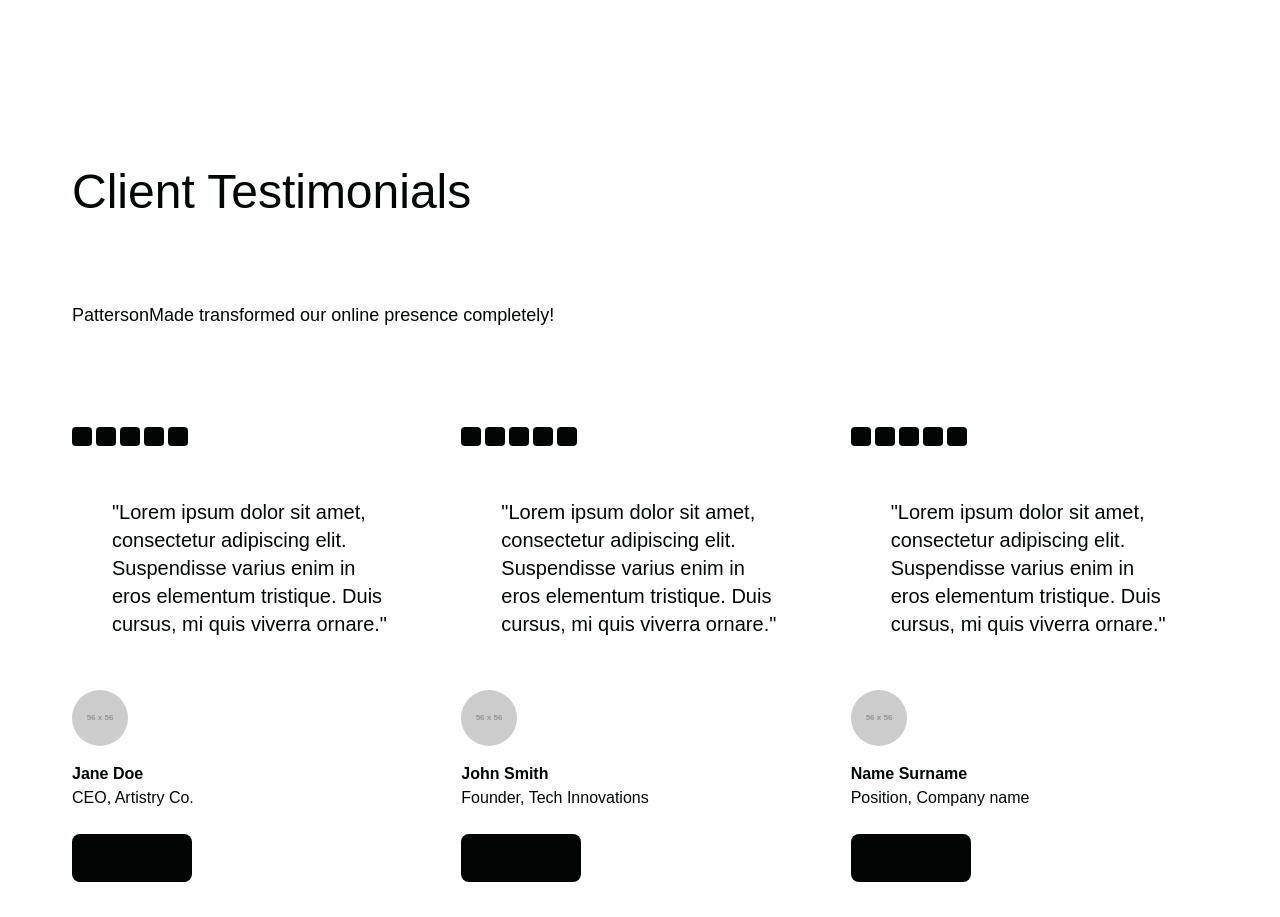
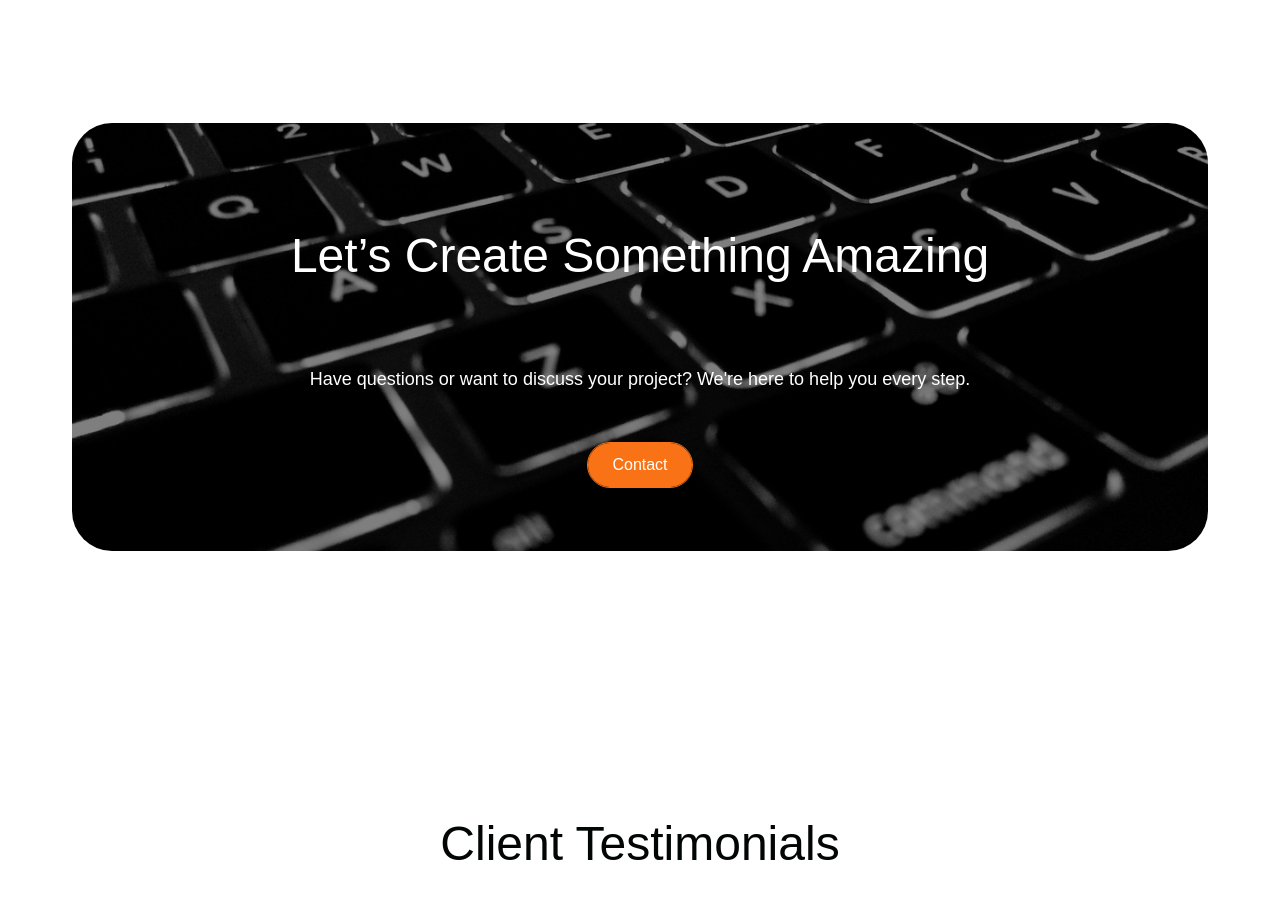
Before and after one commit to ThomasBockhorn/pattersonmade-frontend, a Nuxt app in the folder app/pattersonmade/: page /portfolio in a window 1280 px wide. Shown: the part 1880-2797 px from the top of the page. Built offline with nearby package versions, Linux system fonts and the light colour scheme.

Commit message:
Changed the button color, extracted out the testimonialsection and added a keyboard image

```diff
--- a/app/pattersonmade/components/CTA.vue
+++ b/app/pattersonmade/components/CTA.vue
@@ -71,7 +71,7 @@
 }
 .cta-title {
   align-self: stretch;
-  color: var(--Color-White, white);
+  color: white;
   font-size: 48px;
   font-family: Encode Sans;
   font-weight: 400;
@@ -80,7 +80,7 @@
 }
 .cta-desc {
   align-self: stretch;
-  color: var(--Color-White, white);
+  color: white;
   font-size: 18px;
   font-family: Source Sans 3;
   font-weight: 400;
@@ -98,9 +98,9 @@
   padding-right: 24px;
   padding-top: 10px;
   padding-bottom: 10px;
-  background: var(--Color-Persian-Indigo, #510E72);
+  background: #F97316;
   border-radius: 100px;
-  outline: 1px var(--Color-Persian-Indigo, #510E72) solid;
+  outline: 1px #F97316 solid;
   justify-content: center;
   align-items: center;
   gap: 8px;
@@ -114,10 +114,10 @@
   outline-offset: 2px;
 }
 .cta-btn:hover {
-  background: #6d1a99;
+  background: #EA580C;
 }
 .cta-btn:active {
-  background: #3a0850;
+  background: #EA580C;
 }
 .cta-btn-text {
   color: var(--Color-White, white);
--- a/app/pattersonmade/components/CTA2.vue
+++ b/app/pattersonmade/components/CTA2.vue
@@ -43,7 +43,7 @@
 .cta2-bg {
   align-self: stretch;
   padding: 64px;
-  background: linear-gradient(0deg, rgba(0,0,0,0.5) 0%, rgba(0,0,0,0.5) 100%), url('https://placehold.co/1280x313');
+  background: linear-gradient(0deg, rgba(0,0,0,0.5) 0%, rgba(0,0,0,0.5) 100%), url('/img/keyboard.jpg');
   background-size: cover;
   background-position: center;
   border-radius: 40px;
@@ -96,9 +96,9 @@
 }
 .cta2-btn {
   padding: 10px 24px;
-  background: #510E72;
+  background: #F97316;
   border-radius: 100px;
-  outline: 1px #510E72 solid;
+  outline: 1px #F97316 solid;
   color: white;
   font-size: 16px;
   font-family: 'Source Sans 3', sans-serif;
@@ -109,7 +109,7 @@
   transition: background 0.2s;
 }
 .cta2-btn:hover {
-  background: #3a0852;
+  background: #EA580C;
 }
 @media (max-width: 900px) {
   .cta2-section {
--- a/app/pattersonmade/components/FooterSection.vue
+++ b/app/pattersonmade/components/FooterSection.vue
@@ -180,8 +180,8 @@
 .footer-btn {
   padding: 10px 24px;
   border-radius: 100px;
-  border: 1px solid white;
-  background: rgba(255,255,255,0.30);
+  border: 1px solid #F97316;
+  background: #F97316;
   color: white;
   font-size: 16px;
   font-family: 'Source Sans 3', sans-serif;
@@ -192,6 +192,9 @@
   align-items: center;
   justify-content: center;
   text-align: center;
+}
+.footer-btn:hover {
+  background: #EA580C;
 }
 .footer-subscribe-note {
   color: white;
--- a/app/pattersonmade/components/Navbar.vue
+++ b/app/pattersonmade/components/Navbar.vue
@@ -15,7 +15,7 @@
       </button>
       <div :class="['navbar-links', { open: isOpen }]">
         <NuxtLink href="/" class="navbar-link" @click="closeMenuOnMobile">Home Page</NuxtLink>
-        <NuxtLink href="/about" class="navbar-link" @click="closeMenuOnMobile">About Us</NuxtLink>
+        <NuxtLink href="/about" class="navbar-link" @click="closeMenuOnMobile">About</NuxtLink>
         <NuxtLink href="/portfolio" class="navbar-link" @click="closeMenuOnMobile">Portfolio</NuxtLink>
         <NuxtLink href="/services" class="navbar-link" @click="closeMenuOnMobile">Services</NuxtLink>
         <NuxtLink href="/blog" class="navbar-link" @click="closeMenuOnMobile">Blog</NuxtLink>
@@ -96,9 +96,9 @@ function closeMenuOnMobile(e: Event) {
 }
 .navbar-inquire {
   padding: 8px 20px;
-  background: var(--Color-Persian-Indigo, #510E72);
+  background: #F97316;
   border-radius: 100px;
-  outline: 1px var(--Color-Persian-Indigo, #510E72) solid;
+  outline: 1px #F97316 solid;
   color: var(--Color-White, white);
   font-size: 16px;
   font-family: 'Source Sans 3', sans-serif;
@@ -109,6 +109,9 @@ function closeMenuOnMobile(e: Event) {
   display: flex;
   align-items: center;
   justify-content: center;
+}
+.navbar-inquire:hover {
+  background: #EA580C;
 }
 .navbar-toggle {
   display: none;
--- a/app/pattersonmade/components/main/HeroSection.vue
+++ b/app/pattersonmade/components/main/HeroSection.vue
@@ -74,9 +74,9 @@
 }
 .hero-cta {
   padding: 10px 24px;
-  background: #510E72;
+  background: #F97316;
   border-radius: 100px;
-  outline: 1px #510E72 solid;
+  outline: 1px #F97316 solid;
   display: inline-flex;
   align-items: center;
   gap: 8px;
@@ -90,10 +90,10 @@
   outline-offset: 2px;
 }
 .hero-cta:hover {
-  background: #6d1a99;
+  background: #EA580C;
 }
 .hero-cta:active {
-  background: #3a0850;
+  background: #EA580C;
 }
 .hero-cta-text {
   color: #fff;
--- a/app/pattersonmade/components/portfolio/TestimonialsSection.vue
+++ /dev/null
@@ -1,291 +0,0 @@
-<template>
-  <section class="testimonials-section" aria-labelledby="testimonials-title">
-    <div class="testimonials-container">
-      <header class="testimonials-header">
-        <h2 id="testimonials-title" class="testimonials-title">Client Testimonials</h2>
-        <p class="testimonials-desc">PattersonMade transformed our online presence completely!</p>
-      </header>
-      <div class="testimonials-list" :class="{ 'is-slider': isMobile }">
-        <template v-if="isMobile">
-          <article class="testimonial" v-for="(testimonial, idx) in [testimonials[currentIndex]]" :key="testimonial.name">
-            <div class="testimonial-stars" aria-label="5 star rating">
-              <span class="star" aria-hidden="true"></span><span class="star" aria-hidden="true"></span><span class="star" aria-hidden="true"></span><span class="star" aria-hidden="true"></span><span class="star" aria-hidden="true"></span>
-            </div>
-            <blockquote class="testimonial-quote">{{ testimonial.quote }}</blockquote>
-            <footer class="testimonial-person">
-              <img class="testimonial-avatar" :src="testimonial.avatar" :alt="testimonial.name + ' avatar'" />
-              <div class="testimonial-person-info">
-                <span class="testimonial-name">{{ testimonial.name }}</span>
-                <span class="testimonial-role">{{ testimonial.role }}</span>
-              </div>
-              <span class="testimonial-logo" aria-hidden="true"></span>
-            </footer>
-          </article>
-          <div class="testimonial-slider-controls">
-            <button class="slider-btn" @click="prevTestimonial" :disabled="currentIndex === 0" aria-label="Previous testimonial">&#8592;</button>
-            <span class="slider-indicator">{{ currentIndex + 1 }} / {{ testimonials.length }}</span>
-            <button class="slider-btn" @click="nextTestimonial" :disabled="currentIndex === testimonials.length - 1" aria-label="Next testimonial">&#8594;</button>
-          </div>
-        </template>
-        <template v-else>
-          <article class="testimonial" v-for="testimonial in testimonials" :key="testimonial.name">
-            <div class="testimonial-stars" aria-label="5 star rating">
-              <span class="star" aria-hidden="true"></span><span class="star" aria-hidden="true"></span><span class="star" aria-hidden="true"></span><span class="star" aria-hidden="true"></span><span class="star" aria-hidden="true"></span>
-            </div>
-            <blockquote class="testimonial-quote">{{ testimonial.quote }}</blockquote>
-            <footer class="testimonial-person">
-              <img class="testimonial-avatar" :src="testimonial.avatar" :alt="testimonial.name + ' avatar'" />
-              <div class="testimonial-person-info">
-                <span class="testimonial-name">{{ testimonial.name }}</span>
-                <span class="testimonial-role">{{ testimonial.role }}</span>
-              </div>
-              <span class="testimonial-logo" aria-hidden="true"></span>
-            </footer>
-          </article>
-        </template>
-      </div>
-    </div>
-  </section>
-</template>
-
-<script setup lang="ts">
-import { ref, onMounted, onUnmounted } from 'vue';
-
-const testimonials = [
-  {
-    name: 'Jane Doe',
-    role: 'CEO, Artistry Co.',
-    avatar: 'https://placehold.co/56x56',
-    quote: '"Lorem ipsum dolor sit amet, consectetur adipiscing elit. Suspendisse varius enim in eros elementum tristique. Duis cursus, mi quis viverra ornare."',
-  },
-  {
-    name: 'John Smith',
-    role: 'Founder, Tech Innovations',
-    avatar: 'https://placehold.co/56x56',
-    quote: '"Lorem ipsum dolor sit amet, consectetur adipiscing elit. Suspendisse varius enim in eros elementum tristique. Duis cursus, mi quis viverra ornare."',
-  },
-  {
-    name: 'Name Surname',
-    role: 'Position, Company name',
-    avatar: 'https://placehold.co/56x56',
-    quote: '"Lorem ipsum dolor sit amet, consectetur adipiscing elit. Suspendisse varius enim in eros elementum tristique. Duis cursus, mi quis viverra ornare."',
-  },
-];
-
-const isMobile = ref(false);
-const currentIndex = ref(0);
-
-function checkMobile() {
-  isMobile.value = window.innerWidth <= 600;
-}
-
-function nextTestimonial() {
-  if (currentIndex.value < testimonials.length - 1) currentIndex.value++;
-}
-function prevTestimonial() {
-  if (currentIndex.value > 0) currentIndex.value--;
-}
-
-onMounted(() => {
-  checkMobile();
-  window.addEventListener('resize', checkMobile);
-});
-onUnmounted(() => {
-  window.removeEventListener('resize', checkMobile);
-});
-</script>
-
-<style scoped>
-.testimonials-section {
-  align-self: stretch;
-  padding: 112px 64px;
-  background: white;
-  overflow: hidden;
-  display: flex;
-  flex-direction: column;
-  justify-content: flex-start;
-  align-items: center;
-  gap: 80px;
-}
-.testimonials-container {
-  width: 100%;
-  max-width: 1280px;
-  display: flex;
-  flex-direction: column;
-  align-items: flex-start;
-  gap: 80px;
-}
-.testimonials-header {
-  width: 100%;
-  max-width: 768px;
-  display: flex;
-  flex-direction: column;
-  align-items: flex-start;
-  gap: 24px;
-}
-.testimonials-title {
-  color: #010605;
-  font-size: 48px;
-  font-family: 'Encode Sans', sans-serif;
-  font-weight: 400;
-  line-height: 57.6px;
-}
-.testimonials-desc {
-  color: #010605;
-  font-size: 18px;
-  font-family: 'Source Sans 3', sans-serif;
-  font-weight: 400;
-  line-height: 27px;
-}
-.testimonials-list {
-  width: 100%;
-  display: flex;
-  flex-direction: row;
-  gap: 32px;
-  flex-wrap: wrap;
-}
-.testimonial {
-  flex: 1 1 0;
-  min-width: 280px;
-  max-width: 405px;
-  display: flex;
-  flex-direction: column;
-  gap: 32px;
-  overflow: hidden;
-}
-.testimonial-stars {
-  display: flex;
-  gap: 4px;
-}
-.star {
-  width: 20px;
-  height: 18.89px;
-  background: #010605;
-  display: inline-block;
-  border-radius: 4px;
-}
-.testimonial-quote {
-  color: #010605;
-  font-size: 20px;
-  font-family: 'Encode Sans', sans-serif;
-  font-weight: 400;
-  line-height: 28px;
-}
-.testimonial-person {
-  display: flex;
-  flex-direction: column;
-  gap: 16px;
-  align-items: flex-start;
-}
-.testimonial-avatar {
-  width: 56px;
-  height: 56px;
-  border-radius: 9999px;
-  object-fit: cover;
-}
-.testimonial-person-info {
-  display: flex;
-  flex-direction: column;
-  gap: 0;
-}
-.testimonial-name {
-  color: #010605;
-  font-size: 16px;
-  font-family: 'Source Sans 3', sans-serif;
-  font-weight: 600;
-  line-height: 24px;
-}
-.testimonial-role {
-  color: #010605;
-  font-size: 16px;
-  font-family: 'Source Sans 3', sans-serif;
-  font-weight: 400;
-  line-height: 24px;
-}
-.testimonial-logo {
-  width: 120px;
-  height: 48px;
-  display: block;
-  background: #010605;
-  border-radius: 8px;
-  margin-top: 8px;
-  position: relative;
-}
-.testimonial-slider-controls {
-  display: flex;
-  justify-content: center;
-  align-items: center;
-  gap: 16px;
-  margin-top: 16px;
-}
-.slider-btn {
-  background: #510E72;
-  color: white;
-  border: none;
-  border-radius: 100px;
-  padding: 8px 16px;
-  font-size: 18px;
-  cursor: pointer;
-  transition: background 0.2s;
-}
-.slider-btn:disabled {
-  background: #ccc;
-  color: #fff;
-  cursor: not-allowed;
-}
-.slider-indicator {
-  color: #010605;
-  font-size: 16px;
-  font-family: 'Source Sans 3', sans-serif;
-}
-@media (max-width: 900px) {
-  .testimonials-section {
-    padding: 64px 24px;
-    gap: 40px;
-  }
-  .testimonials-title {
-    font-size: 32px;
-    line-height: 40px;
-  }
-  .testimonials-container {
-    gap: 40px;
-  }
-  .testimonials-list {
-    flex-direction: column;
-    gap: 32px;
-  }
-}
-@media (max-width: 600px) {
-  .testimonials-section {
-    padding: 32px 8px;
-    gap: 24px;
-  }
-  .testimonials-title {
-    font-size: 20px;
-    line-height: 28px;
-  }
-  .testimonials-desc {
-    font-size: 15px;
-    line-height: 22px;
-  }
-  .testimonial-quote {
-    font-size: 16px;
-    line-height: 22px;
-  }
-  .testimonial-avatar {
-    width: 40px;
-    height: 40px;
-  }
-  .testimonial-logo {
-    width: 80px;
-    height: 32px;
-  }
-  .testimonials-list {
-    flex-direction: column;
-    gap: 0;
-  }
-  .testimonial {
-    max-width: 100%;
-  }
-}
-</style>
--- a/app/pattersonmade/pages/index.vue
+++ b/app/pattersonmade/pages/index.vue
@@ -13,7 +13,7 @@ import HeroSection from '../components/main/HeroSection.vue';
 import WhyChoosePattersonSection from '../components/main/WhyChoosePattersonSection.vue';
 import TrustYourVisionSection from '../components/main/TrustYourVisionSection.vue';
 import CTA from '../components/CTA.vue';
-import TestimonialSection from '../components/main/TestimonialSection.vue';
+import TestimonialSection from '../components/TestimonialSection.vue';
 import ExploreThreeTiersSection from '../components/main/ExploreThreeTiersSection.vue';
 import TurnYourVisionSection from '../components/main/TurnYourVisionSection.vue';
 </script>
--- a/app/pattersonmade/pages/portfolio.vue
+++ b/app/pattersonmade/pages/portfolio.vue
@@ -1,13 +1,13 @@
 <template>
     <PortfolioHeader/>
     <PortfolioSection/>
+    <CTA2 />
     <TestimonialsSection />
-    <CTA2 />
 </template>
 
 <script setup lang="ts">
 import PortfolioHeader from '../components/portfolio/PortfolioHeader.vue';
 import PortfolioSection from '../components/portfolio/PortfolioSection.vue';
-import TestimonialsSection from '../components/portfolio/TestimonialsSection.vue';
+import TestimonialsSection from '~/components/TestimonialSection.vue';
 import CTA2 from '../components/CTA2.vue';
 </script>
```
Also changed, not shown: app/pattersonmade/components/TestimonialSection.vue (renamed from app/pattersonmade/components/main/TestimonialSection.vue), app/pattersonmade/public/img/keyboard.jpg (added), 1 other file (tests, documents, lock files or other folders).
